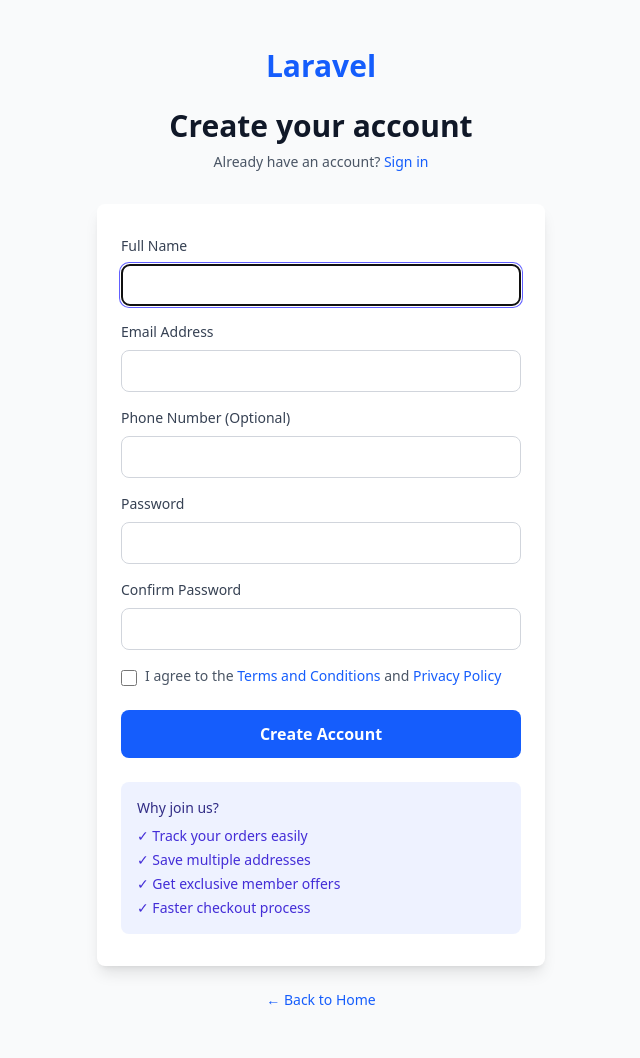
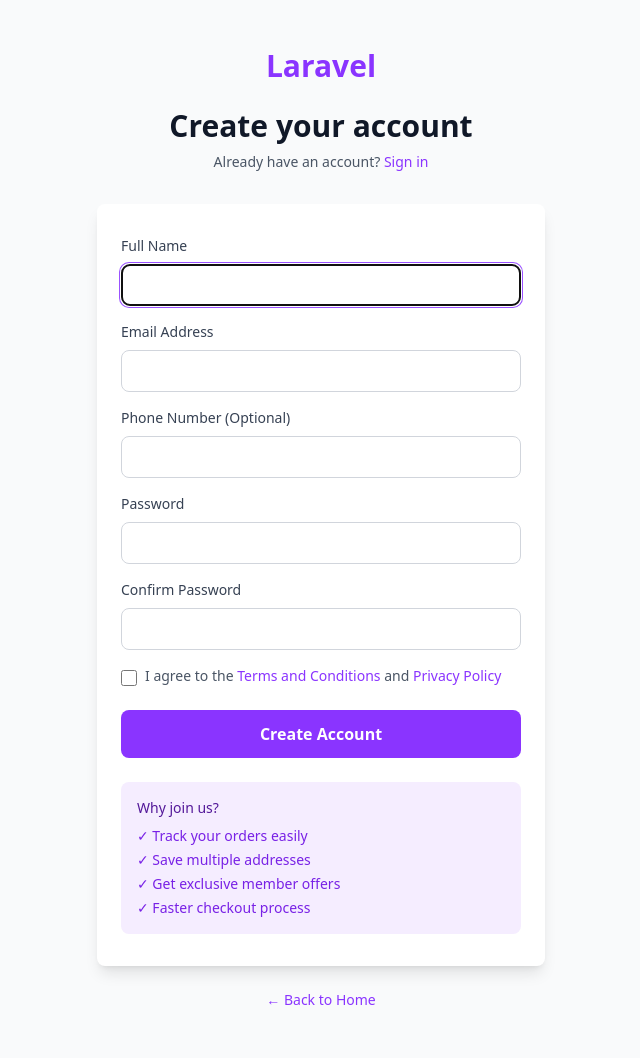
Before and after one commit to abusayeed29/capstone-ecomapp, a Laravel app: page /register in a window 1280 px wide. Shown: the whole page, without its empty margins (319-959 px from the left). Run offline with Laravel 12, Linux system fonts and the light colour scheme; style sheets or scripts are compiled from the project's sources; parts of the project's set-up code (start-up, migrations or seed data) failed here and were passed over; some libraries are stand-ins or nearby versions.

Commit message:
Update CloudCart theme colors

```diff
--- a/app/Providers/Filament/AdminPanelProvider.php
+++ b/app/Providers/Filament/AdminPanelProvider.php
@@ -30,7 +30,7 @@
             ->brandName('CloudCart')
             ->brandLogo(asset('cloudcart-logo.png'))
             ->colors([
-                'primary' => Color::Amber,
+                'primary' => Color::Violet,
             ])
             ->discoverResources(in: app_path('Filament/Resources'), for: 'App\Filament\Resources')
             ->discoverPages(in: app_path('Filament/Pages'), for: 'App\Filament\Pages')
--- a/resources/css/app.css
+++ b/resources/css/app.css
@@ -11,6 +11,30 @@
 @theme {
     --font-sans: 'Instrument Sans', ui-sans-serif, system-ui, sans-serif, 'Apple Color Emoji', 'Segoe UI Emoji', 'Segoe UI Symbol', 'Noto Color Emoji';
 
+    --color-blue-50: #f5edff;
+    --color-blue-100: #eadbff;
+    --color-blue-200: #d5b8ff;
+    --color-blue-300: #bd8cff;
+    --color-blue-400: #a968ff;
+    --color-blue-500: #9a52ff;
+    --color-blue-600: #8a34ff;
+    --color-blue-700: #7821e6;
+    --color-blue-800: #651bbf;
+    --color-blue-900: #531899;
+    --color-blue-950: #36105f;
+
+    --color-indigo-50: #f5edff;
+    --color-indigo-100: #eadbff;
+    --color-indigo-200: #d5b8ff;
+    --color-indigo-300: #bd8cff;
+    --color-indigo-400: #a968ff;
+    --color-indigo-500: #9a52ff;
+    --color-indigo-600: #8a34ff;
+    --color-indigo-700: #7821e6;
+    --color-indigo-800: #651bbf;
+    --color-indigo-900: #531899;
+    --color-indigo-950: #36105f;
+
     --color-zinc-50: #fafafa;
     --color-zinc-100: #f5f5f5;
     --color-zinc-200: #e5e5e5;
@@ -23,16 +47,16 @@
     --color-zinc-900: #171717;
     --color-zinc-950: #0a0a0a;
 
-    --color-accent: var(--color-neutral-800);
-    --color-accent-content: var(--color-neutral-800);
+    --color-accent: var(--color-blue-500);
+    --color-accent-content: var(--color-blue-500);
     --color-accent-foreground: var(--color-white);
 }
 
 @layer theme {
     .dark {
-        --color-accent: var(--color-white);
-        --color-accent-content: var(--color-white);
-        --color-accent-foreground: var(--color-neutral-800);
+        --color-accent: var(--color-blue-400);
+        --color-accent-content: var(--color-blue-400);
+        --color-accent-foreground: var(--color-white);
     }
 }
 
```
Also changed, not shown: public/cloudcart-logo.png.
